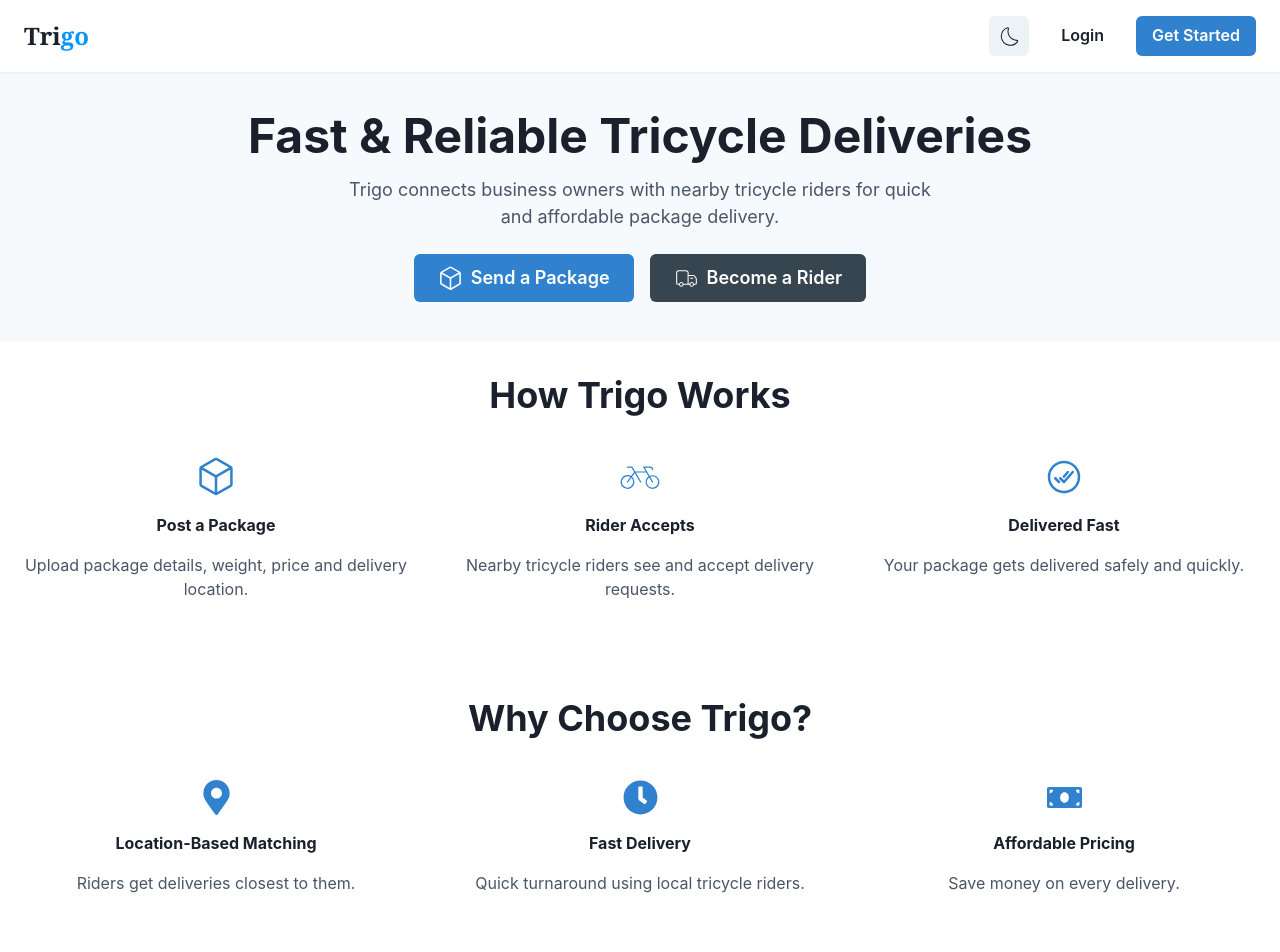
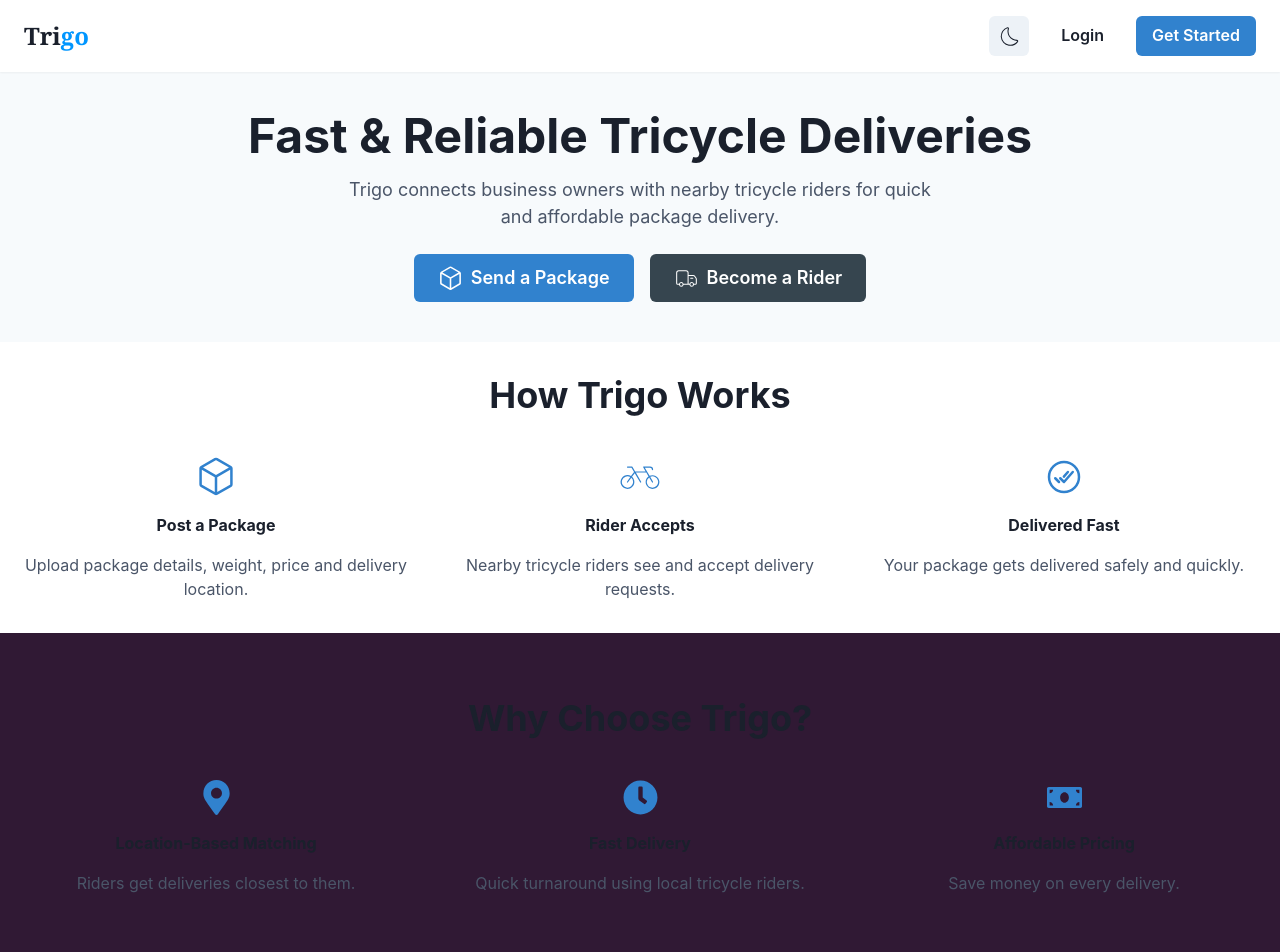
Before and after one commit to Mayor-Myles/Trigo, a Next.js app: page / in a window 1280 px wide. Shown: the top 952 px of the page. Built offline with nearby package versions, Linux system fonts and the light colour scheme.

Commit message:
Update Features.jsx

```diff
--- a/components/Features.jsx
+++ b/components/Features.jsx
@@ -28,7 +28,7 @@ const features = [
 
 const Features = () => {
   return (
-    <Box py={16} px={6} bg="301934">
+    <Box py={16} px={6} bg="#301934">
       <Heading textAlign="center" mb={10}>
         Why Choose Trigo?
       </Heading>
```
